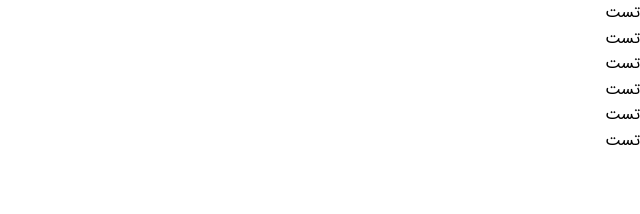
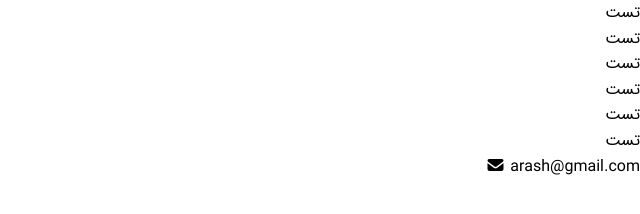
Before and after one commit to Arash-abraham/SecureAvesta, a plain HTML site: page index.html in a window 1280 px wide. Shown: the whole page, without its empty margins (640-1280 px from the left). Drawn offline with Linux system fonts and the light colour scheme.

Commit message:
Header implementation

```diff
--- a/index.html
+++ b/index.html
@@ -5,6 +5,7 @@
     <meta name="viewport" content="width=device-width, initial-scale=1.0">
     <title>SecureAvesta | خانه</title>
     <link rel="stylesheet" href="/css/reset.css">
+    <link rel="stylesheet" href="/vendor/FontAwesome/all.min.css">
     <link rel="stylesheet" href="/css/index.css">
 </head>
 <body>
@@ -36,7 +37,12 @@
                         </ul>
                     </div>
                     <div class="top-bar__left">
-
+                        <div class="top-bar__email">
+                            <a href="" class="top-bar__email--text top-bar__link">
+                                arash@gmail.com
+                            </a>
+                            <i class="fas fa-envelope top-bar_email-icon"></i>
+                        </div>
                     </div>
                 </div>
             </div>
```
